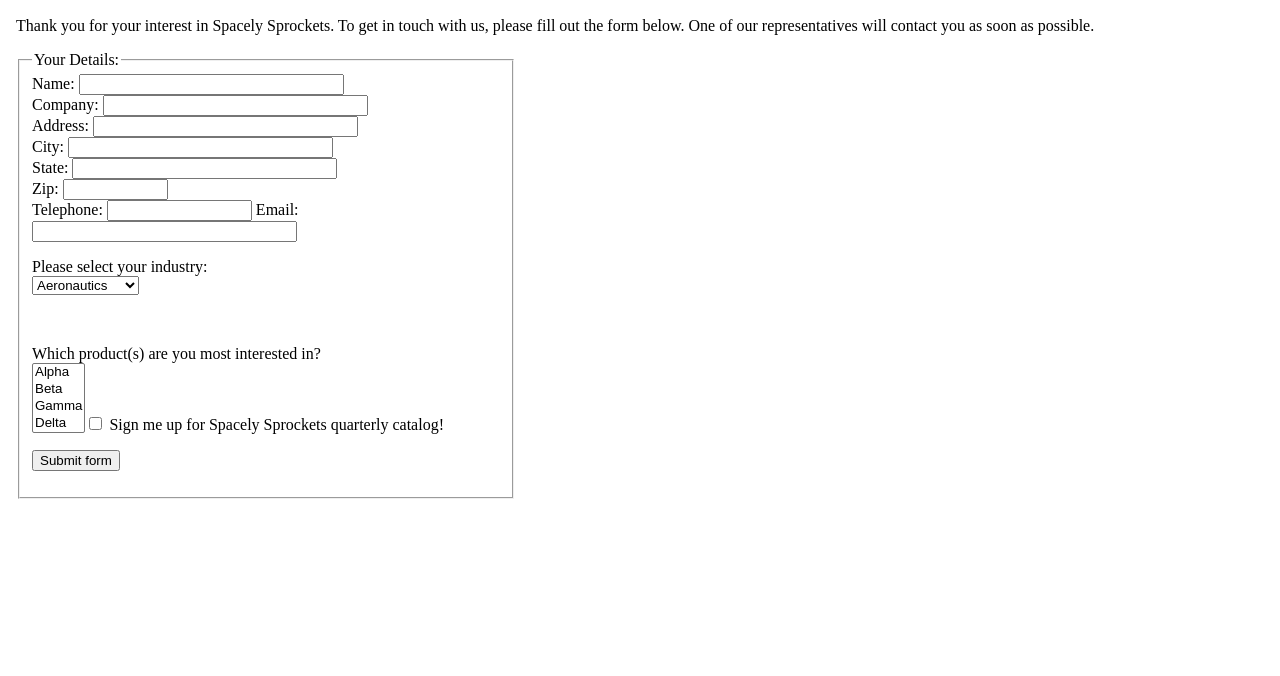
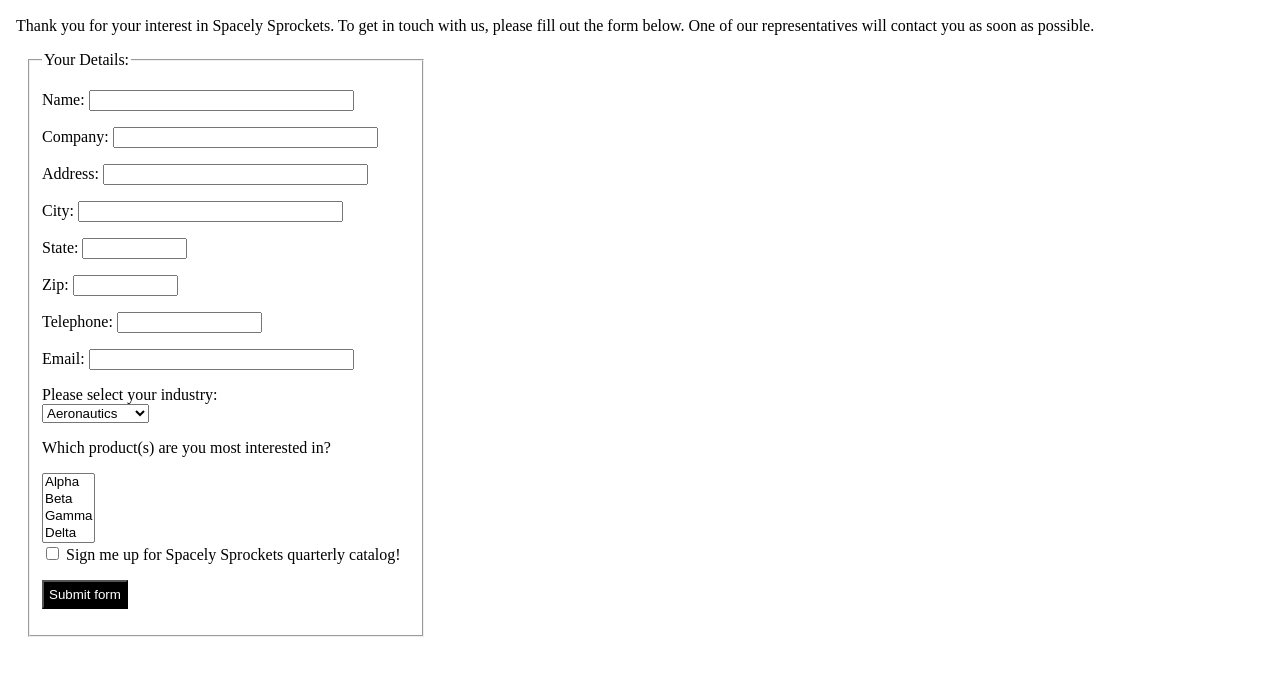
Before and after one commit to Kanntown/html-and-css-warmup, a plain HTML site: page contact-us-form.html in a window 1280 px wide. Shown: the part 110-786 px from the top of the page. Drawn offline with Linux system fonts and the light colour scheme.

Commit message:
Version 2

```diff
--- a/contact-us-form.html
+++ b/contact-us-form.html
@@ -31,45 +31,55 @@
         <legend>
           Your Details:
         </legend>
+        <p>
         <label>
           Name:
           <input type="text" name="name" size="30" maxlength="100">
         </label>
-        <br />
+        </p>
+        <p>
         <label>
           Company:
           <input type="text" name="company" size="30" maxlength="100">
         </label>
-        <br />
+        </p>
+        <p>
         <label>
           Address:
           <input type="text" name="address" size="30" maxlength="100">
         </label>
-        <br />
+        </p>
+        <p>
         <label>
           City:
           <input type:"text" name="city" size="30" maxlength="100">
         </label>
-        <br />
+        </p>
+        <p>
         <label>
           State:
-          <input type="text" name="state" size="30" maxlength="100">
+          <input type="text" name="state" size="10" maxlength="100">
         </label>
-        <br />
+        </p>
+        <p>
         <label>
           Zip:
           <input type="text" name="zip" size="10" maxlength="10">
         </label>
-        <br />
+        </p>
+        <p>
         <label>
           Telephone:
           <input type="text" name="telephone" size="15" maxlength="15">
         </label>
+        </p>
+        <p>
         <label>
           Email:
           <input type="email" name="email" size="30" maxlength="100">
         </label>
-        <br />
+        </p>
+
         <p>Please select your industry:
           <br />
           <select name="industry">
@@ -79,24 +89,21 @@
             <option value="Manufacturing">Manufacturing</option>
           </select>
         </p>
-        <br />
-        <p>Which product(s) are you most interested in? <br />
+        <p>Which product(s) are you most interested in? </p>
           <select name="products" size="4"
           multiple="multiple">
           <option value="Alpha">Alpha</option>
           <option value="Beta">Beta</option>
           <option value="Gamma">Gamma</option>
           <option value="Delta">Delta</option>
-        </p>
-        <br />
+        </select>
         <br />
         <label>
           <input type="checkbox" name="subscribe" />
           Sign me up for Spacely Sprockets quarterly catalog!
         </label>
-        <br />
         <p>
-        <input type="submit" value="Submit form" />
+        <input id="submit" type="submit" value="Submit form" />
         </p>
       </fieldset>
     </form>
--- a/css/style.css
+++ b/css/style.css
@@ -22,10 +22,10 @@ nav ul li {
 	padding: 5px;
 	width: 115px;
 	text-align: center;
-	background-color: black;
+  background-color: black;
 }
 nav ul li a {
-	color: white;
+  color: white;
 	text-decoration: none;
 	display: block;
 }
@@ -38,28 +38,36 @@ nav ul ul {
 	position: absolute;
 	left: -9999px;
 }
-nav ul li ul li {
-	white-space: nowrap;
-	width: 115px;
-	display: block;
-}
-nav ul li:hover ul {
-	left: 0;
-	padding-top: 5px;
+
+#footer {
+/*  display: inline-block;
+  text-align: center; */
+  position: relative;
+  display: block;
 }
 
-footer {
-  display: inline-block;
-  text-align: center;
-  position: relative;
+#form {
+  width: 400px;
+  float: center;
+  margin: 10px;
+  border-bottom: 1px, solid #efefef;
+/*  padding-top: 1em;
+  padding-left: 10em; */
+}
+.title {
+  float: left;
+  width: 100px;
+  padding-right: 10px;
+}
+#form p {
+
 }
 
-
-
-#form {
-  width: 500px;
-  float: center;
-/*  padding-top: 1em;
-  padding-left: 10em; */
-
+#submit {
+  padding: 5px;
+  color: white;
+  background-color: black;
 }
+#submit:hover {
+  background-color: #00ccff;
+}
```
Also changed, not shown: index.html (+2 -2 lines).
